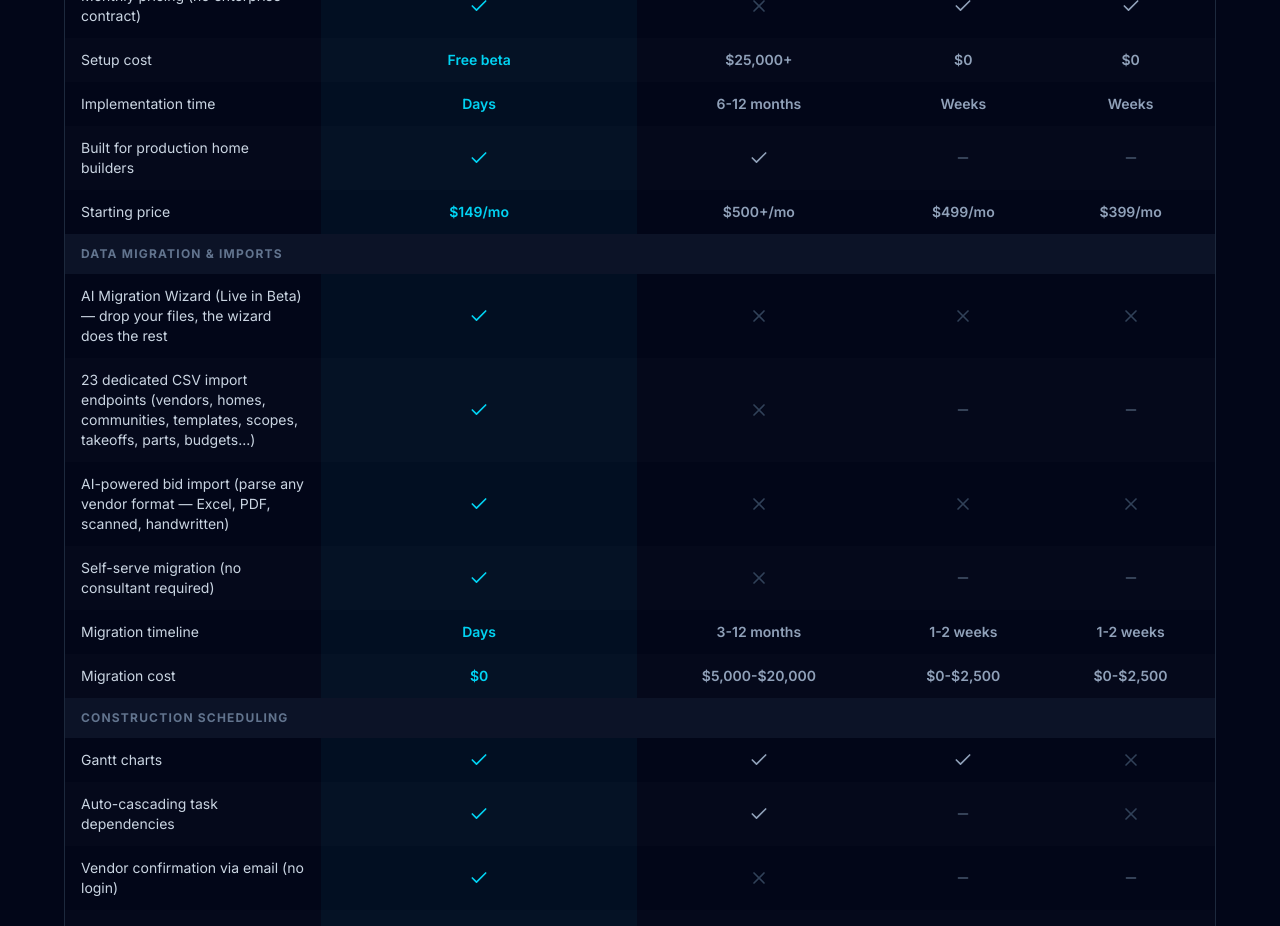
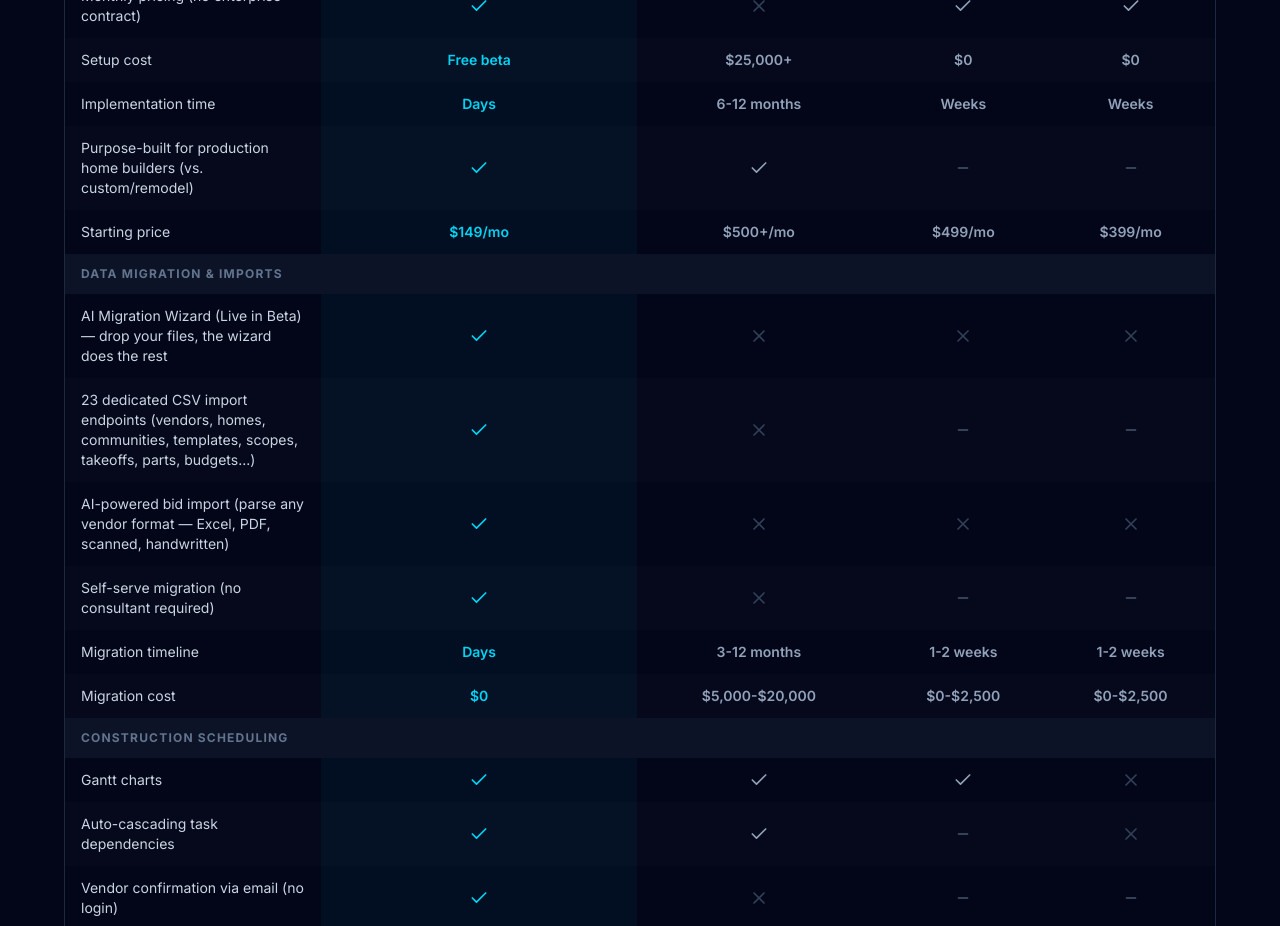
Before and after one commit to Scootermcgavin121/cornerstone-marketing-v2, a Next.js app: page /compare in a window 1280 px wide. Shown: the part 1640-2566 px from the top of the page. Built offline with nearby package versions, Linux system fonts and the light colour scheme.

Commit message:
fix(compare): clarify 'production' qualifier on home-builder comparison row so Buildertrend isn't unfairly framed

```diff
--- a/src/app/buildertrend-alternative/page.tsx
+++ b/src/app/buildertrend-alternative/page.tsx
@@ -12,7 +12,7 @@ export const metadata = {
 };
 
 const comparisonRows = [
-  { feature: "Built for production home builders", cornerstone: true, buildertrend: false, note: "Buildertrend is built for custom builders & remodelers." },
+  { feature: "Built specifically for production home builders", cornerstone: true, buildertrend: false, note: "Both serve home builders, but Buildertrend is purpose-built for custom builders & remodelers; Cornerstone is purpose-built for production (tract/spec) builders." },
   { feature: "Native AI agents", cornerstone: true, buildertrend: false, note: "5 native AI agents including Foreman AI (47 skills) and Blueprint AI. Buildertrend has no native AI agents." },
   { feature: "AI floor plan takeoffs (Blueprint AI)", cornerstone: true, buildertrend: false, note: "PDF blueprint to material takeoff in under 60 seconds." },
   { feature: "Structural options engine", cornerstone: true, buildertrend: false, note: "Pre-sale options pricing matrix per floorplan." },
--- a/src/app/compare/page.tsx
+++ b/src/app/compare/page.tsx
@@ -23,7 +23,7 @@ const rows: { category: string; features: { label: string; values: CellValue[] }
       { label: "Monthly pricing (no enterprise contract)", values: [YES, NO, YES, YES] },
       { label: "Setup cost", values: ["Free beta", "$25,000+", "$0", "$0"] },
       { label: "Implementation time", values: ["Days", "6-12 months", "Weeks", "Weeks"] },
-      { label: "Built for production home builders", values: [YES, YES, PARTIAL, PARTIAL] },
+      { label: "Purpose-built for production home builders (vs. custom/remodel)", values: [YES, YES, PARTIAL, PARTIAL] },
       { label: "Starting price", values: ["$149/mo", "$500+/mo", "$499/mo", "$399/mo"] },
     ],
   },
```
